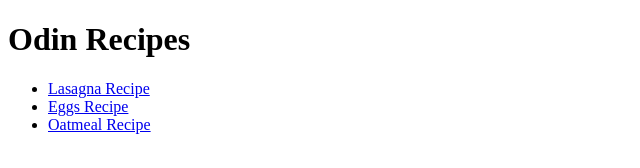
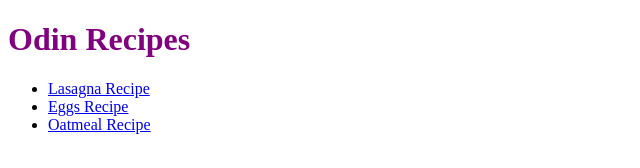
Before and after one commit to j-wittman/odin-recipe, a plain HTML site: page index.html in a window 1280 px wide. Shown: the whole page, without its empty margins (0-640 px from the left). Drawn offline with Linux system fonts and the light colour scheme.

Commit message:
Adding CSS Styling

```diff
--- a/index.html
+++ b/index.html
@@ -4,6 +4,7 @@
     <meta charset="UTF-8">
     <meta name="viewport" content="width=device-width, initial-scale=1.0">
     <title>Document</title>
+    <link rel="stylesheet" href="styles.css" />
 </head>
 <body>
     <h1>Odin Recipes</h1>
--- /dev/null
+++ b/styles.css
@@ -0,0 +1,4 @@
+h1 {
+    color: purple;
+    font-weight: 700
+}
```
